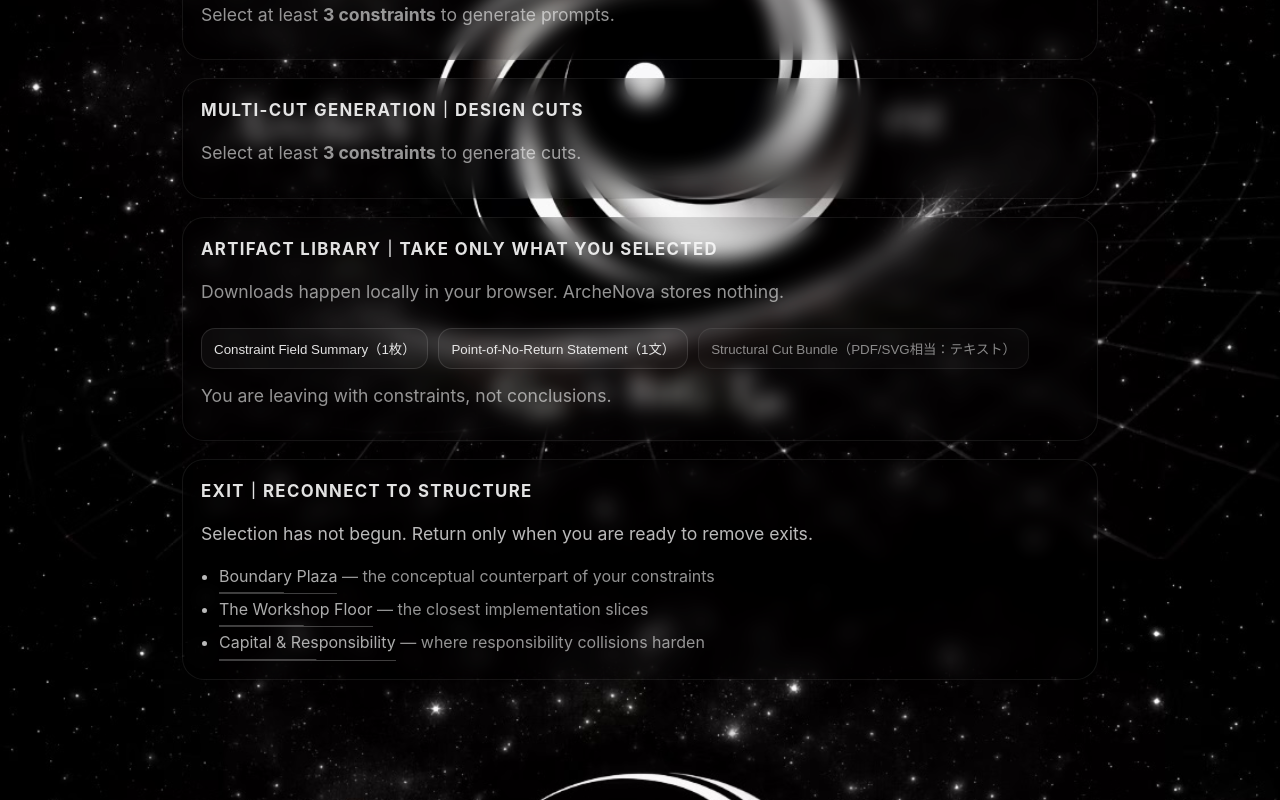
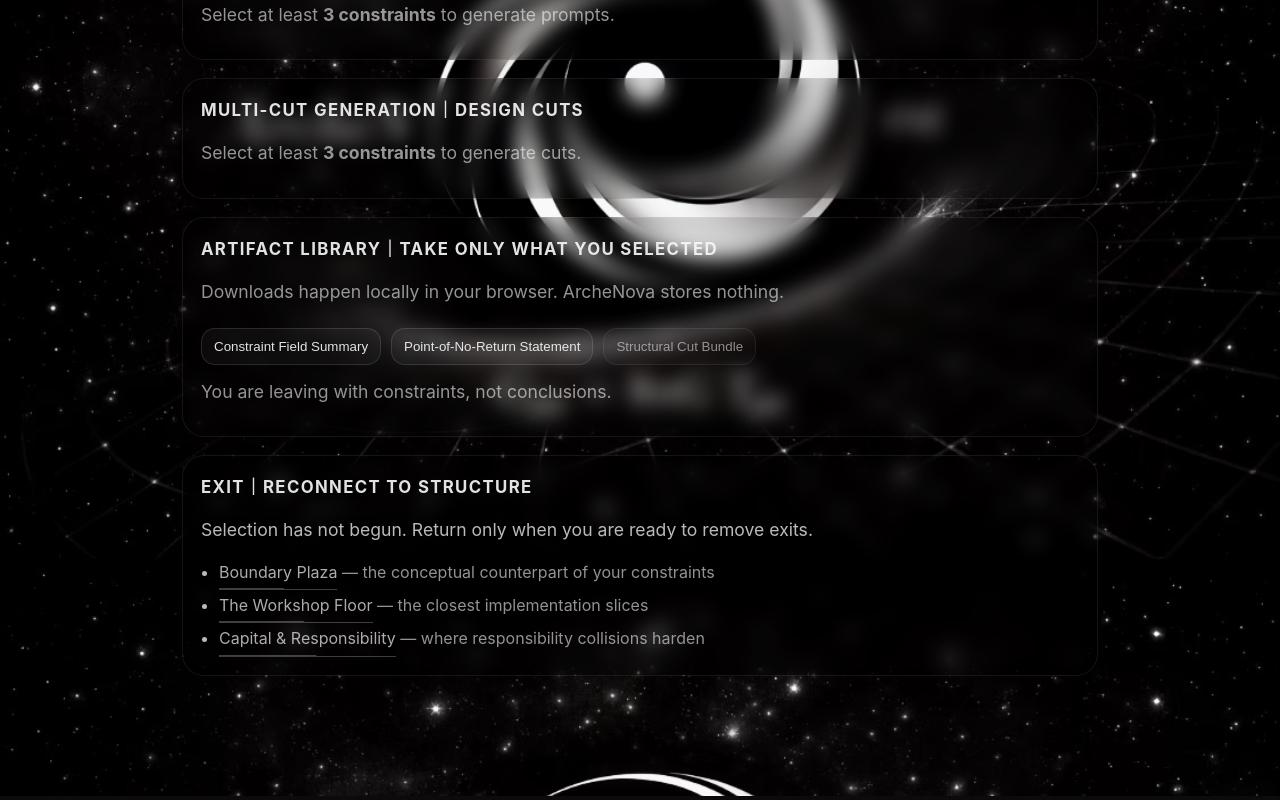
Before and after one commit to z562tbycfd-bit/archenova, a Next.js app: page /constraint-forge in a window 1280 px wide. Shown: the part 2033-2833 px from the top of the page. Built offline with nearby package versions, Linux system fonts and the light colour scheme.

Commit message:
Add The Constraint Forge (home card + interactive page)

```diff
--- a/app/constraint-forge/page.tsx
+++ b/app/constraint-forge/page.tsx
@@ -565,7 +565,7 @@ export default function ConstraintForge() {
             className="inline-link"
             onClick={() => downloadText("constraint-field-summary.txt", selected.map((c) => `- ${c.value}`).join("\n") || "No constraints selected.")}
           >
-            Constraint Field Summary（1枚）
+            Constraint Field Summary
           </button>
 
           <button
@@ -573,7 +573,7 @@ export default function ConstraintForge() {
             className="inline-link"
             onClick={() => downloadText("point-of-no-return.txt", `You are leaving with constraints, not conclusions.\n\nSelected:\n${selected.map((c) => `- ${c.value}`).join("\n")}`)}
           >
-            Point-of-No-Return Statement（1文）
+            Point-of-No-Return Statement
           </button>
 
           <button
@@ -583,7 +583,7 @@ export default function ConstraintForge() {
             disabled={!canEnterDeep}
             style={{ opacity: canEnterDeep ? 1 : 0.6, cursor: canEnterDeep ? "pointer" : "not-allowed" }}
           >
-            Structural Cut Bundle（PDF/SVG相当：テキスト）
+            Structural Cut Bundle
           </button>
         </div>
 
```
